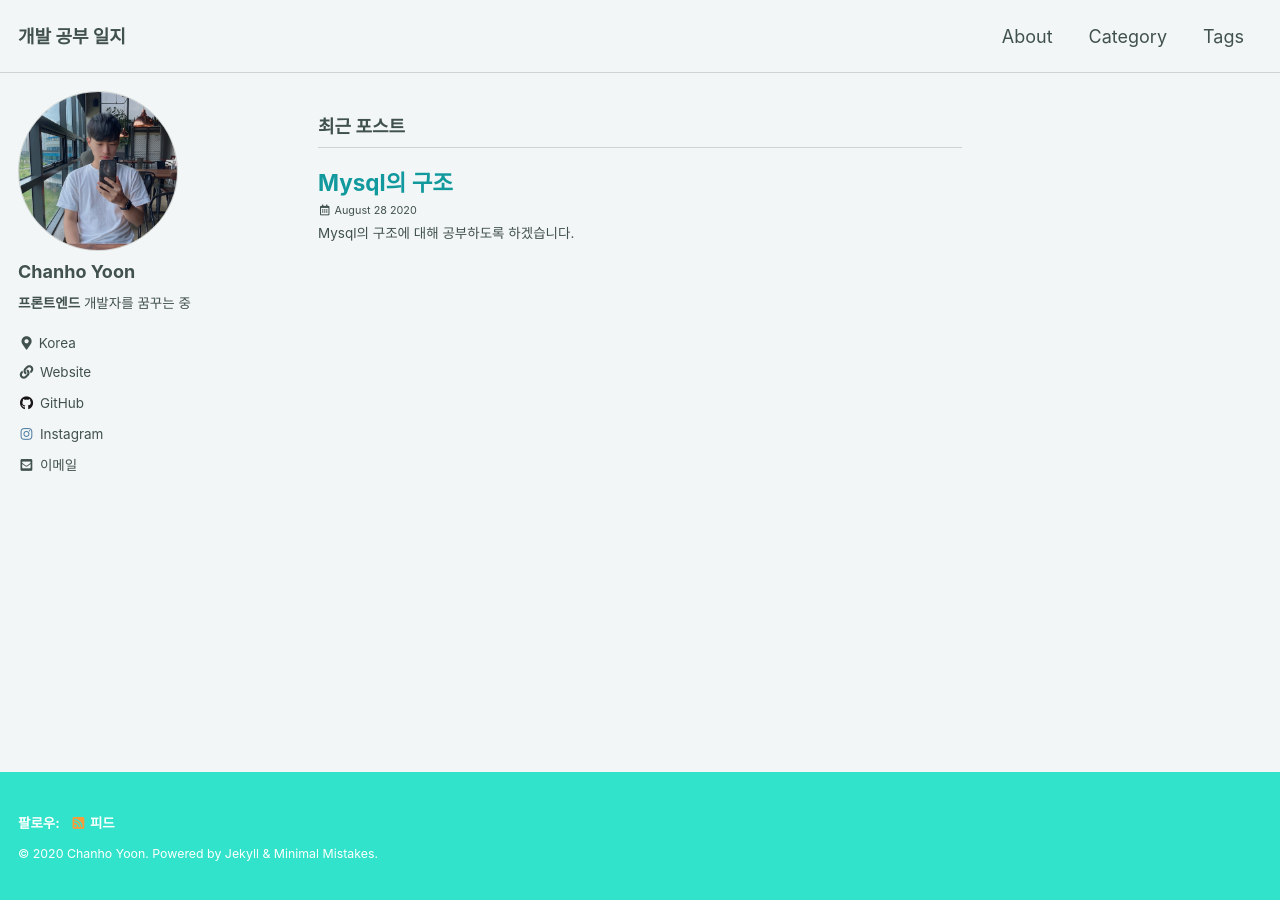
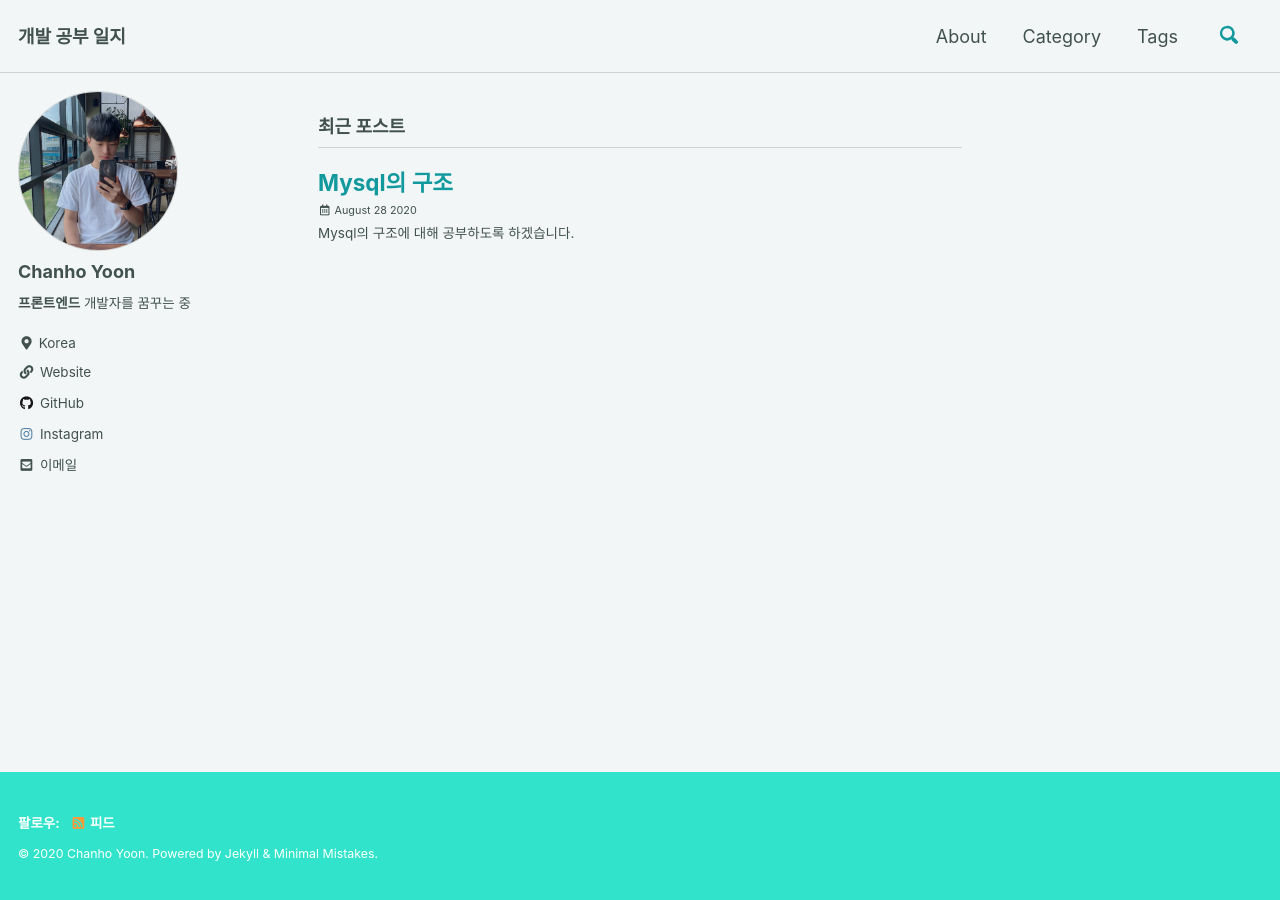
Before and after one commit to chanho-Yoon/chanho-Yoon.github.io, a Jekyll site: the page built from index.html, in a window 1280 px wide. Built offline with Jekyll 4.4.1, drawn with Linux system fonts in a browser that asks for light colours; cached includes are drawn as plain includes; the list of posts is cut into pages by our own code.

```diff
--- a/_config.yml
+++ b/_config.yml
@@ -51,7 +51,7 @@ reCaptcha:
   secret:
 atom_feed:
   path: # blank (default) uses feed.xml
-search: # true, false (default)
+search: true #false (default)
 search_full_content: # true, false (default)
 search_provider: # lunr (default), algolia, google
 algolia:
```
